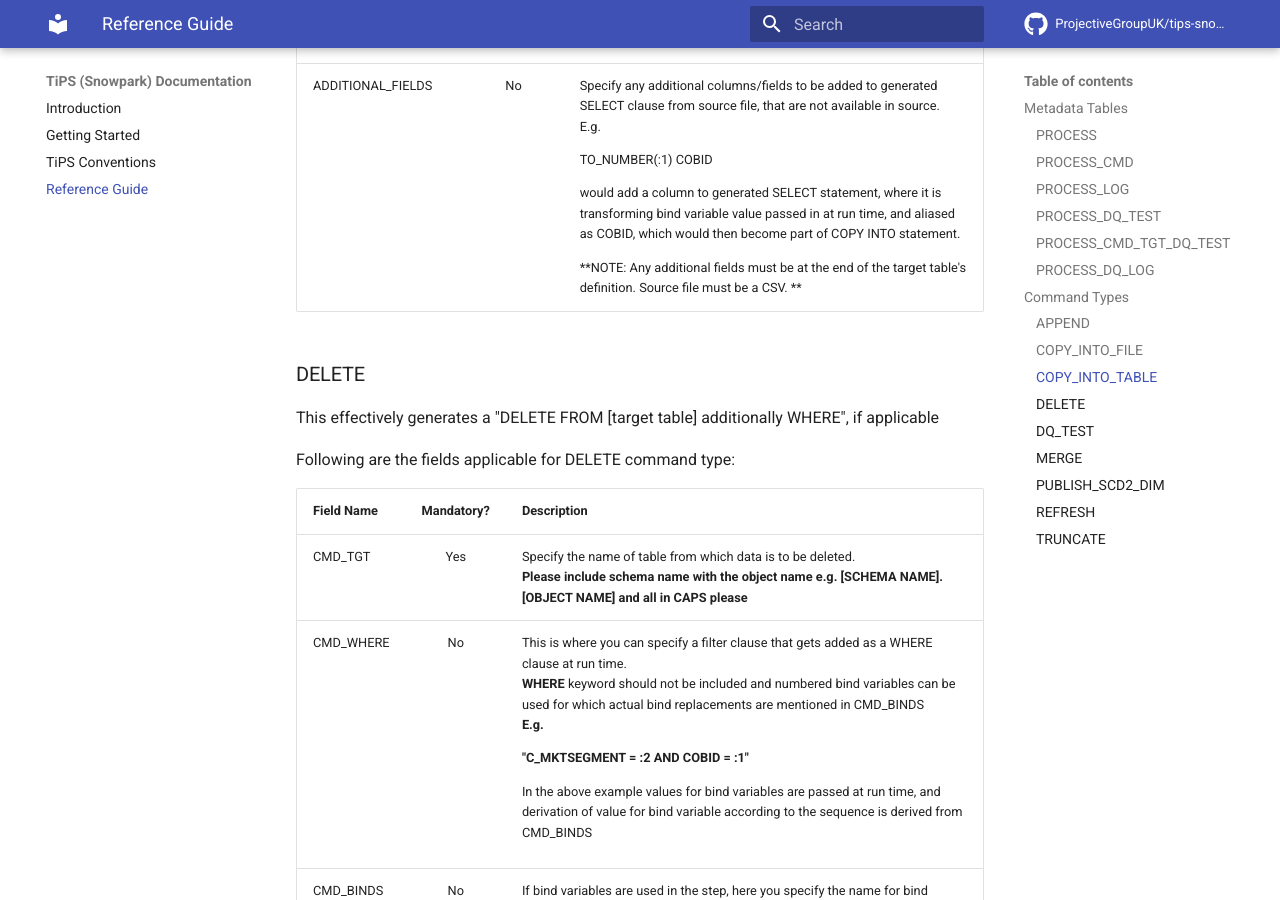
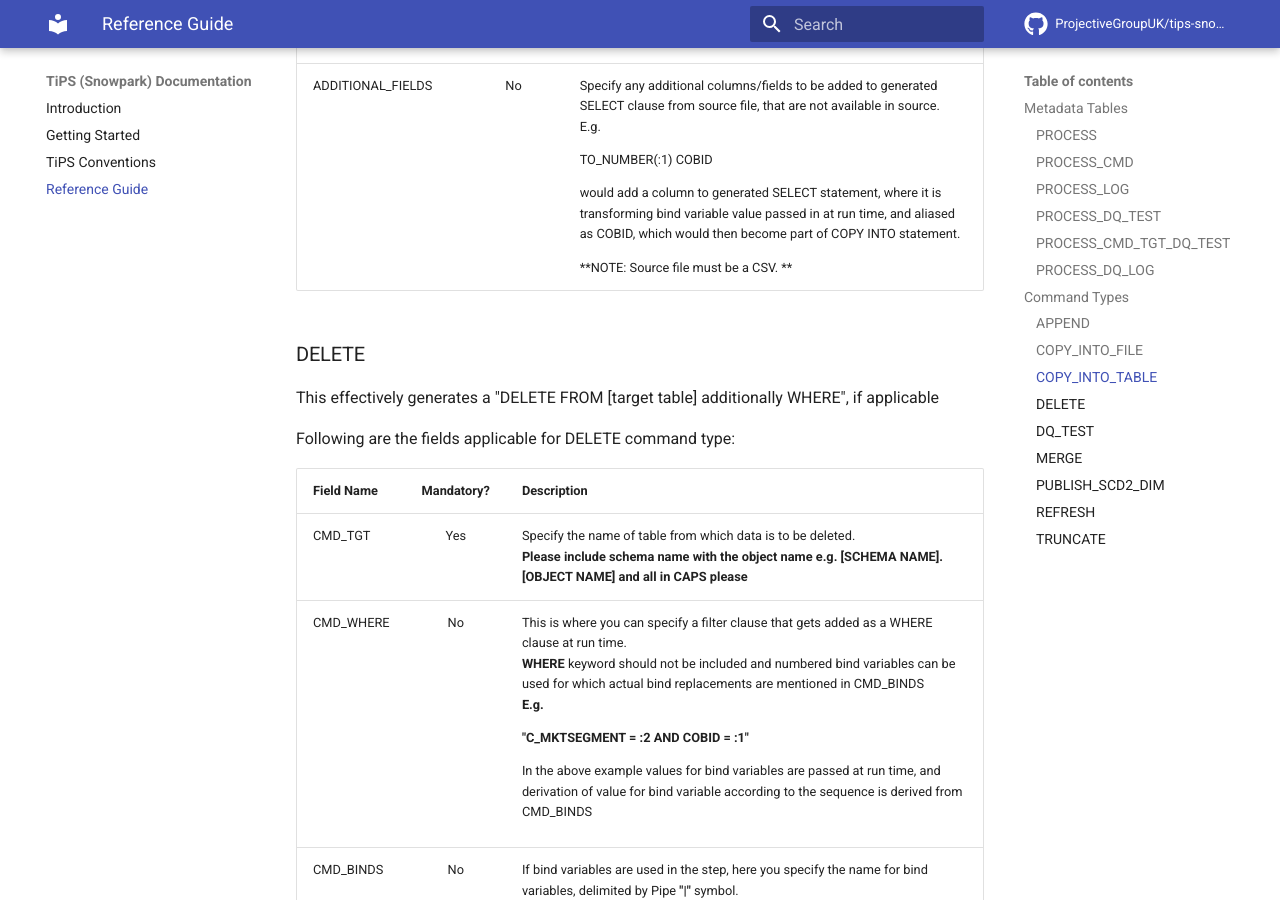
Before and after one commit to ProjectiveGroupUK/tips-snowpark, an MkDocs documentation site: the page built from docs/reference.md, in a window 1280 px wide and 900 px high, scrolled down 11711 px. Built offline with MkDocs 1.6.1 and Material for MkDocs 9.7.7, drawn with Linux system fonts in a browser that asks for light colours; comment, search, counter and statistics services are not loaded.

Commit message:
Update reference.md

```diff
--- a/docs/reference.md
+++ b/docs/reference.md
@@ -141,7 +141,7 @@ Following are the fields applicable for COPY_INTO_TABLE command type:
 | FILE_FORMAT_NAME | No | If a file format has been defined in the database with all applicable configurations, that this field can be used. <br>**Please include schema name with file format name e.g. [SCHEMA NAME].[FILE FORMAT NAME] and all in CAPS please**</br><p>If this field is omitted, then File Type "CSV" and compression "GZIP" is used by default |
 | COPY_AUTO_MAPPING | No |<p>Acceptable values - Y/N/NULL</p> <p>When set to 'Y', only fields that exist in both the source file and target table will be loaded.  This option can be used to reorder fields from source file to target table or ommit fields from the source.</p><p> **NOTE: Source file must be a CSV with a header. **||
 | COPY_INTO_FORCE | No | <p>Acceptable values - Y/N/NULL</p><p>When set to 'Y', this option will include the FORCE = TRUE option on COPY INTO commands. Data is loaded regardless of whether source file is unchanged or data already exists in target table. Can produce duplicate data in target table </p>|
-| ADDITIONAL_FIELDS | No | Specify any additional columns/fields to be added to generated SELECT clause from source file, that are not available in source. <p>E.g.</p><p>TO_NUMBER(:1) COBID</p><p>would add a column to generated SELECT statement, where it is transforming bind variable value passed in at run time, and aliased as COBID, which would then become part of COPY INTO statement.</p><p> **NOTE: Any additional fields must be at the end of the target table's definition. Source file must be a CSV. **|
+| ADDITIONAL_FIELDS | No | Specify any additional columns/fields to be added to generated SELECT clause from source file, that are not available in source. <p>E.g.</p><p>TO_NUMBER(:1) COBID</p><p>would add a column to generated SELECT statement, where it is transforming bind variable value passed in at run time, and aliased as COBID, which would then become part of COPY INTO statement.</p><p> **NOTE: Source file must be a CSV. **|
 
 ### DELETE
 This effectively generates a "DELETE FROM [target table] additionally WHERE", if applicable
```
